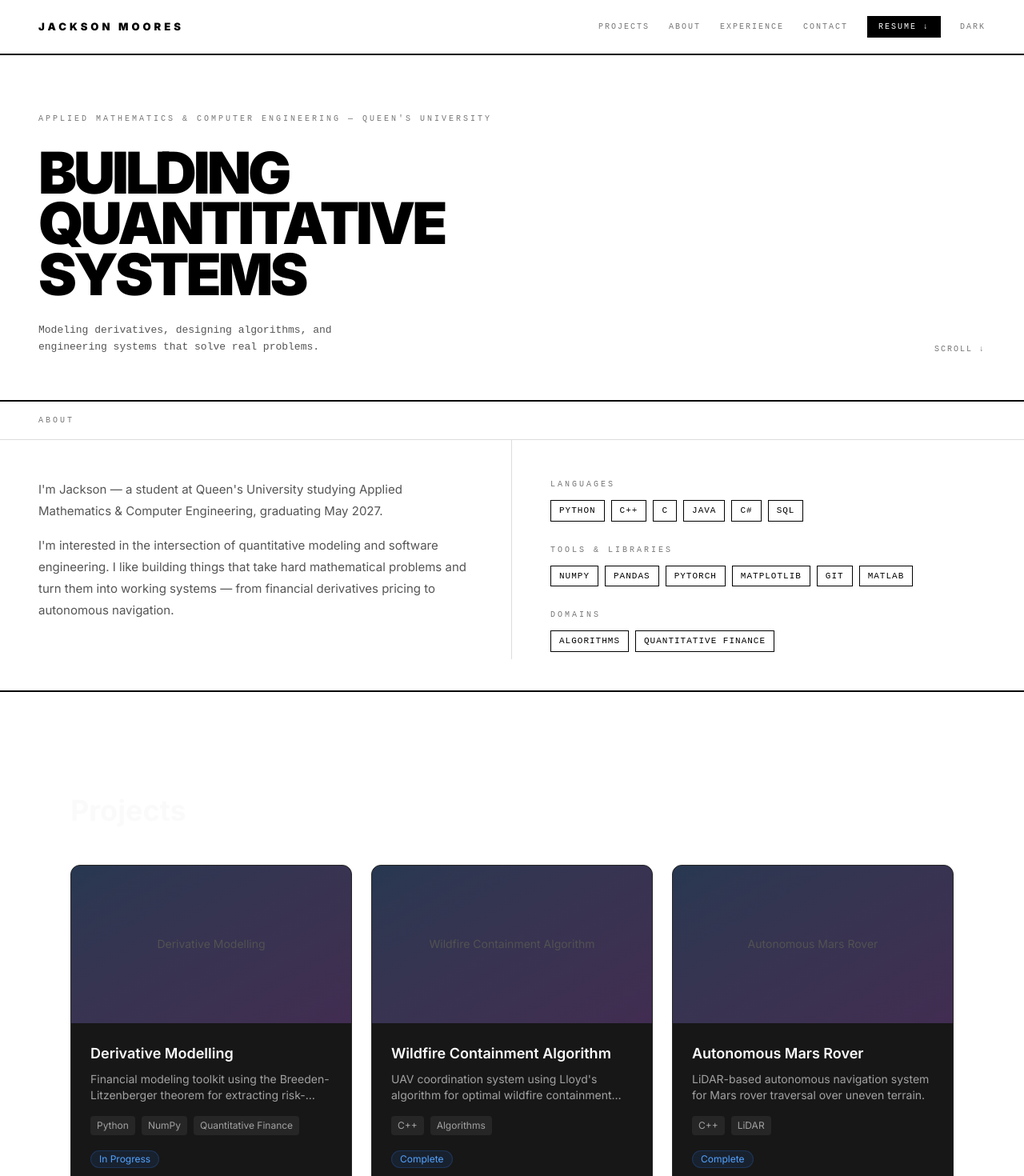
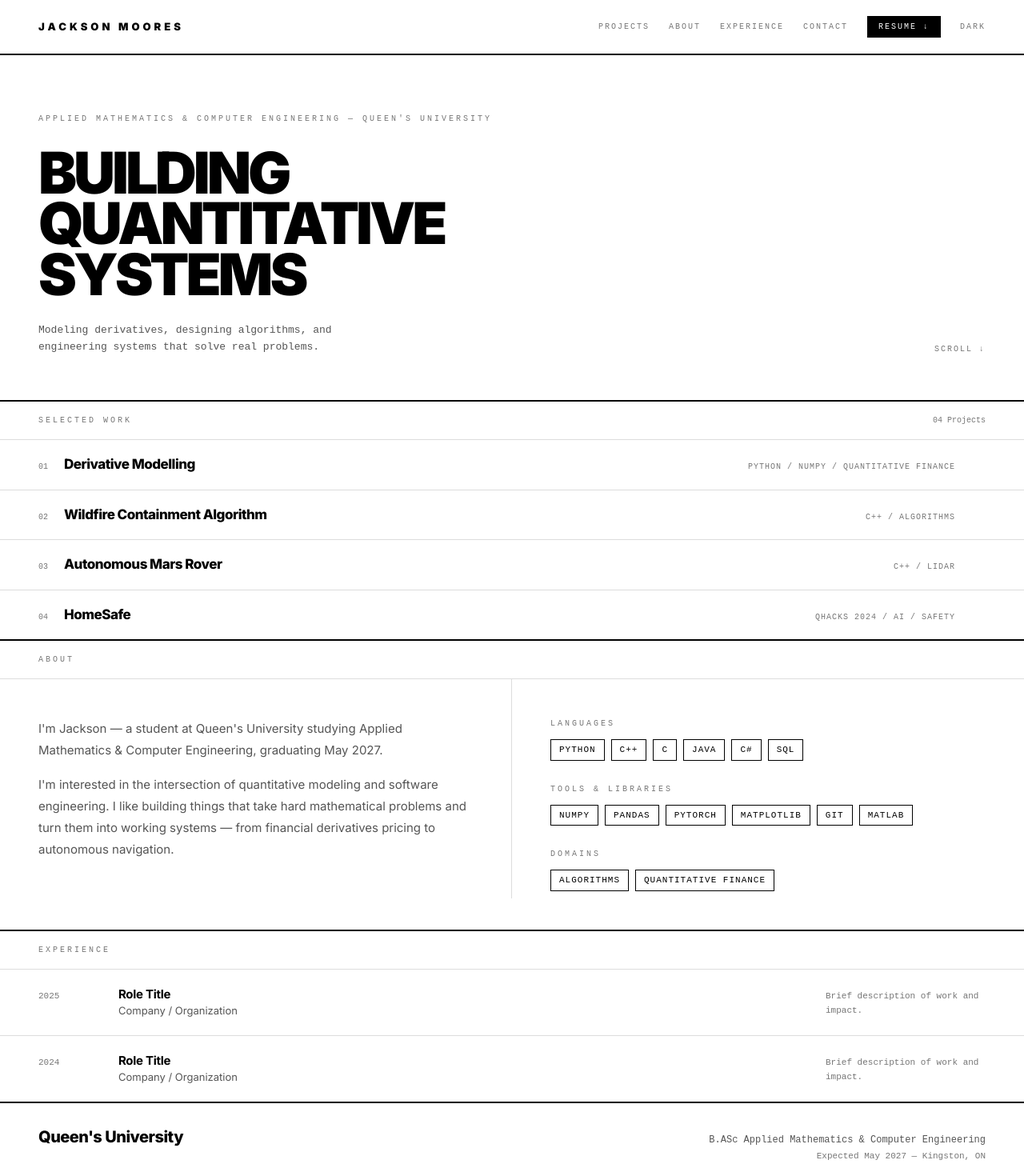
Before and after one commit to jcmcode/jack-portfolio, a Next.js app: page / in a window 1280 px wide. Shown: the top 1470 px of the page at 80% size. Built offline with nearby package versions, Linux system fonts and the light colour scheme.

Commit message:
feat: assemble homepage with all brutalist sections

```diff
--- a/src/app/page.tsx
+++ b/src/app/page.tsx
@@ -1,7 +1,9 @@
 import Nav from "@/components/nav";
 import Hero from "@/components/hero";
+import SelectedWork from "@/components/selected-work";
 import About from "@/components/about";
-import Projects from "@/components/projects";
+import Experience from "@/components/experience";
+import Education from "@/components/education";
 import Contact from "@/components/contact";
 import Footer from "@/components/footer";
 
@@ -11,8 +13,10 @@ export default function Home() {
       <Nav />
       <main>
         <Hero />
+        <SelectedWork />
         <About />
-        <Projects />
+        <Experience />
+        <Education />
         <Contact />
       </main>
       <Footer />
```
